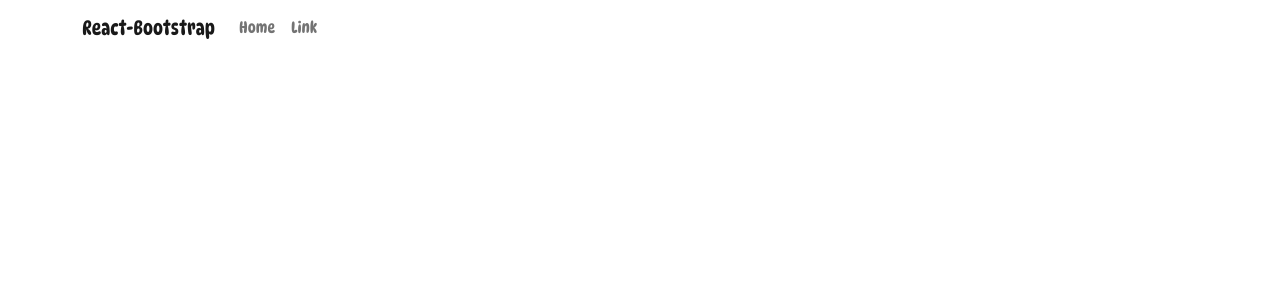
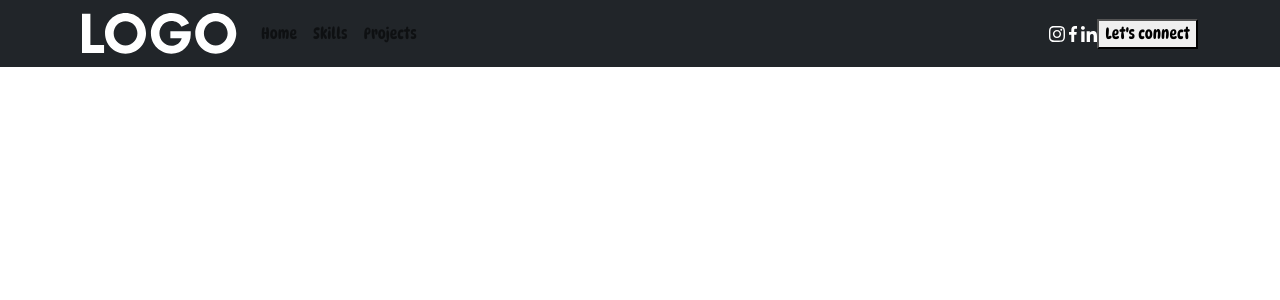
Before and after one commit to shahiiin/portfolio-with-advance-animation, a React (Create React App) app: page / in a window 1280 px wide. Shown: the top 300 px of the page. Built offline with nearby package versions, Linux system fonts and the light colour scheme.

Commit message:
start navbar

```diff
--- a/src/components/NavBar.jsx
+++ b/src/components/NavBar.jsx
@@ -1,22 +1,40 @@
-import React from 'react'
-import { Navbar,Container,Nav } from 'react-bootstrap'
-
+import React, { useState } from 'react'
+import { Navbar, Container, Nav } from 'react-bootstrap'
+import navIcon1 from '../assets/images/pic4.svg';
+import navIcon2 from '../assets/images/pic5.svg';
+import navIcon3 from '../assets/images/pic6.svg';
+import Logo from '../assets/images/logo.svg'
 
 
 
 
 export const NavBar = () => {
+    const [activeLink, setActiveLink] = useState('home')
     return (
-    <Navbar  expand="lg">
+        <Navbar expand="lg" bg="dark">
             <Container>
-      <Navbar.Brand href="#home">React-Bootstrap</Navbar.Brand>
-      <Navbar.Toggle aria-controls="basic-navbar-nav" />
+                <Navbar.Brand href="#home">
+                    <img src={Logo} alt='logo' />
+                </Navbar.Brand>
+                <Navbar.Toggle aria-controls="basic-navbar-nav" >
+                    <span className="navbar-toggler-icon"></span>
+                </Navbar.Toggle>
                 <Navbar.Collapse id="basic-navbar-nav">
                     <Nav className="me-auto">
                         <Nav.Link href="#home">Home</Nav.Link>
-          <Nav.Link href="#link">Link</Nav.Link>
-
+                        <Nav.Link href="#skills">Skills</Nav.Link>
+                        <Nav.Link href="#projects">Projects</Nav.Link>
                     </Nav>
+                    <span className='navbar-text'>
+                        <div className="social-icon">
+                            <a href="#"><img src={navIcon1} alt="" /></a>
+                            <a href="#"><img src={navIcon2} alt="" /></a>
+                            <a href="#"><img src={navIcon3} alt="" /></a>
+                            <button className='vvd' onClick={() => console.log('contact us')}>
+                                <span>Let's connect</span>
+                            </button>
+                        </div>
+                    </span>
                 </Navbar.Collapse>
             </Container>
         </Navbar>
```
Lines whose indentation alone changed are shown as unchanged.
